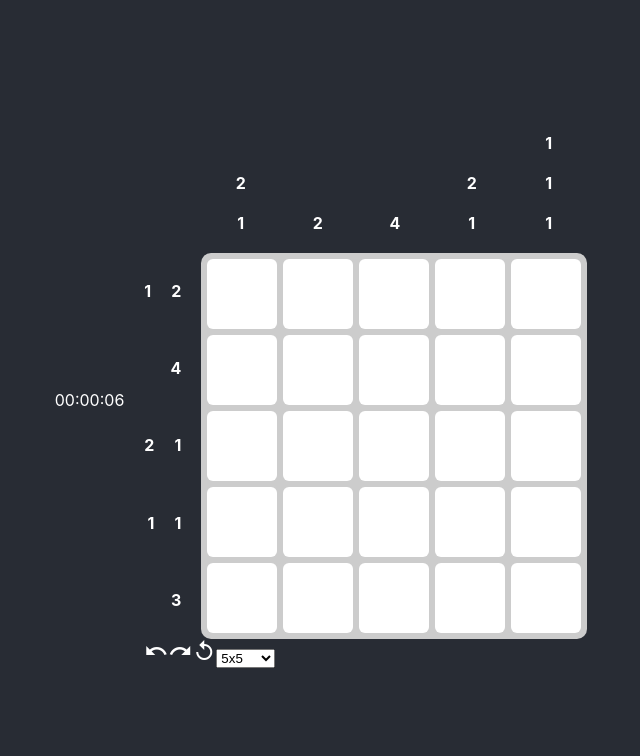
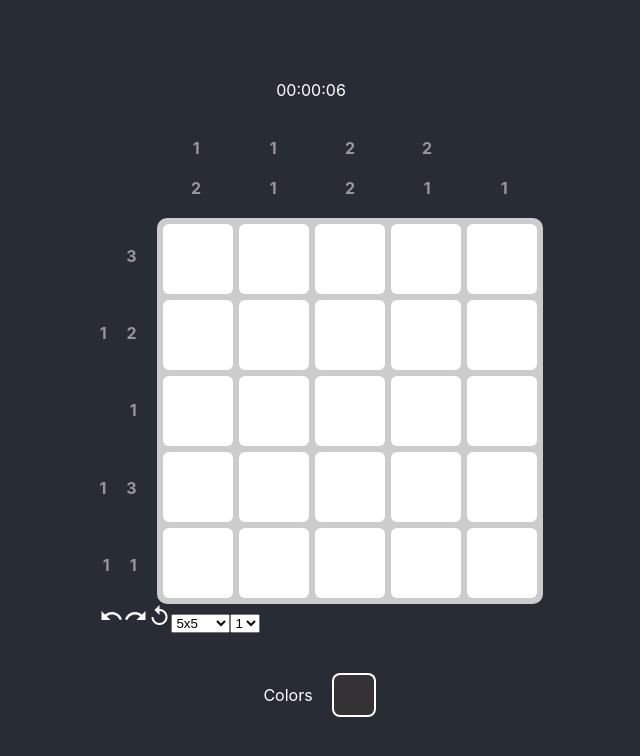
Before and after one commit to dcSpark/zkapp-nonogram, a React (Create React App) app: page / in a window 1280 px wide. Shown: the top 756 px of the page, without its empty margins (319-959 px from the left). Built offline with nearby package versions, Linux system fonts and the light colour scheme.

Commit message:
Multicolor support

```diff
--- a/package.json
+++ b/package.json
@@ -11,6 +11,7 @@
     "@types/node": "^18.11.14",
     "@types/react": "^18.0.26",
     "@types/react-dom": "^18.0.9",
+    "chroma-js": "^2.4.2",
     "classnames": "^2.3.2",
     "react": "^18.2.0",
     "react-dom": "^18.2.0",
@@ -41,6 +42,7 @@
     ]
   },
   "devDependencies": {
+    "@types/chroma-js": "^2.1.4",
     "@types/prettier": "^2.7.1",
     "gh-pages": "^4.0.0",
     "prettier": "^2.8.1"
--- a/src/components/common/constants.ts
+++ b/src/components/common/constants.ts
@@ -1,12 +1,32 @@
+import chroma from 'chroma-js';
+
 export const DefaultDimensions = {
   ROWS: 5,
   COLS: 5,
 } as const;
 
-export enum SquareValue {
+export type Color = number;
+
+export enum SquareFill {
   EMPTY,
   FILLED,
   MARKED,
+}
+
+export type SquareValue =
+  | {
+      state: SquareFill.EMPTY | SquareFill.MARKED;
+    }
+  | {
+      state: SquareFill.FILLED;
+      color: Color;
+    };
+
+export function squareStateEqual(s1: SquareValue, s2: SquareValue): boolean {
+  if (s1.state !== s2.state) return false;
+  if (s1.state !== SquareFill.FILLED || s2.state !== SquareFill.FILLED) return true;
+  if (s1.color !== s2.color) return false;
+  return true;
 }
 
 export const DimensionsChoices: [number, number][] = [
@@ -22,3 +42,8 @@ export const DimensionsChoices: [number, number][] = [
   [30, 25],
   [30, 30],
 ];
+
+export function createColors(numColors: number) {
+  if (numColors === 1) return ['#353235'];
+  return chroma.scale('Set1').mode('lab').colors(numColors);
+}
--- a/src/components/game/Board.tsx
+++ b/src/components/game/Board.tsx
@@ -1,11 +1,12 @@
 import React, { useState } from 'react';
-import { DefaultDimensions, SquareValue } from '../common/constants';
+import { createColors, DefaultDimensions, SquareFill, SquareValue } from '../common/constants';
 import { DimensionType } from './Dimension';
 import { Square } from './Square';
 import { BoardStreaks, Streak, StreakList } from './Streaks';
 
 type BoardProps = {
   getSquare: (loc: number) => SquareValue;
+  genColor: (index: number) => string;
   dimensions: DimensionType;
   onMouseDown: (event: React.MouseEvent<HTMLDivElement, MouseEvent>, loc: number) => void;
   onMouseEnter: (loc: number) => void;
@@ -18,6 +19,7 @@ function BoardRow(props: BoardProps & { startIndex: number; rowLength: number })
     rowElements.push(
       <Square
         key={loc}
+        genColor={props.genColor}
         value={props.getSquare(loc)}
         onMouseDown={event => props.onMouseDown(event, loc)}
         onMouseEnter={() => props.onMouseEnter(loc)}
@@ -56,7 +58,7 @@ interface BoardContextObject {
    * the actual board state because we're not necessarily generating
    * win states with only one solution.
    */
-  newRandomGame(newDimensions: DimensionType): void;
+  newRandomGame(newDimensions: DimensionType, newNumColors: number): void;
   getSize(): number;
 
   getExpectedStreaks(): BoardStreaks;
@@ -65,8 +67,15 @@ interface BoardContextObject {
   setSquare(loc: number, value: SquareValue): void;
   setBoard(value: SquareValue[]): void;
   getBoard(): SquareValue[];
+
+  getNumColors(): number;
+  getColorGenerator(): ColorGenerator;
 }
 const BoardContext = React.createContext<BoardContextObject>(null!);
+
+export type ColorGenerator = (numColor: number, index: number) => string;
+
+const defaultCreateColor: ColorGenerator = (num, i) => createColors(num)[i];
 
 export function GameBoard({ children }: { children: React.ReactNode }) {
   /** Number of rows and columns in game board. */
@@ -78,22 +87,28 @@ export function GameBoard({ children }: { children: React.ReactNode }) {
   const [expectedStreaks, setExpectedStreaks] = useState<BoardStreaks>(new BoardStreaks([], []));
   /** Current board state. */
   const [squares, setSquares] = useState<SquareValue[]>(
-    Array(getSize(dimensions)).fill(SquareValue.EMPTY)
+    Array(getSize(dimensions)).fill({ state: SquareFill.EMPTY })
   );
+  const [numColors, setNumColors] = useState<number>(1);
+  const [colorGenerator, setColorGenerator] = useState<ColorGenerator>(() => defaultCreateColor);
 
   const context: BoardContextObject = {
     getDimensions() {
       return dimensions;
     },
-    newRandomGame(newDimensions) {
+    newRandomGame(newDimensions, newNumColors) {
       setDimensions(newDimensions);
-      setSquares(Array(getSize(newDimensions)).fill(SquareValue.EMPTY));
+      setNumColors(newNumColors);
+      setSquares(Array(getSize(newDimensions)).fill({ state: SquareFill.EMPTY }));
 
       const size = newDimensions.rows * newDimensions.cols;
       const winSquares: SquareValue[] = [];
 
       for (let i = 0; i < size; i++) {
-        winSquares.push(Math.random() < 0.5 ? SquareValue.EMPTY : SquareValue.FILLED);
+        const color = Math.floor(Math.random() * newNumColors);
+        winSquares.push(
+          Math.random() < 0.5 ? { state: SquareFill.EMPTY } : { state: SquareFill.FILLED, color }
+        );
       }
 
       // tricky point: to generate what the streaks are for the board
@@ -121,6 +136,12 @@ export function GameBoard({ children }: { children: React.ReactNode }) {
     },
     getBoard() {
       return squares;
+    },
+    getColorGenerator() {
+      return colorGenerator;
+    },
+    getNumColors() {
+      return numColors;
     },
   };
   return <BoardContext.Provider value={context}>{children}</BoardContext.Provider>;
@@ -155,35 +176,59 @@ export function getUserFilledStreaks(
 ): BoardStreaks {
   const boardStreaks = new BoardStreaks([], []);
 
-  // Find row hint numbers.
+  const addNext = (
+    streaksForRow: StreakList,
+    currentStreak: Streak | null,
+    col: number,
+    row: number
+  ): Streak | null => {
+    const squareValue = squares[getSquareIndex(dimensions, row, col)];
+
+    // not filled → end streak
+    if (squareValue.state !== SquareFill.FILLED) {
+      return null;
+    }
+
+    // 1st value → start new streak
+    if (currentStreak == null) {
+      const newStreak = new Streak(squareValue.color, 1);
+      streaksForRow.push(newStreak);
+      return newStreak;
+    }
+
+    // color matches → continue streak
+    if (squareValue.color === currentStreak.color) {
+      currentStreak.length++;
+      return currentStreak;
+    }
+
+    // color doesn't match → new streak
+    const newStreak = new Streak(squareValue.color, 1);
+    streaksForRow.push(newStreak);
+
+    return newStreak;
+  };
+  // Find row streak numbers.
   for (let row = 0; row < dimensions.rows; row++) {
     const streaksForRow: StreakList = [];
-    let num: number = 0;
+    let currentStreak: Streak | null = null;
 
     for (let col = 0; col < dimensions.cols; col++) {
-      if (squares[getSquareIndex(dimensions, row, col)] === SquareValue.FILLED) num++;
-      else if (num) {
-        streaksForRow.push(new Streak(num));
-        num = 0;
-      }
+      currentStreak = addNext(streaksForRow, currentStreak, col, row);
     }
-    if (num || !streaksForRow.length) streaksForRow.push(new Streak(num));
+    currentStreak = null;
     boardStreaks.rows.push(streaksForRow);
   }
 
-  // Find column hint numbers.
+  // Find column streak numbers.
   for (let col = 0; col < dimensions.cols; col++) {
     const streaksForColumn: StreakList = [];
-    let num = 0;
+    let currentStreak: Streak | null = null;
 
     for (let row = 0; row < dimensions.rows; row++) {
-      if (squares[getSquareIndex(dimensions, row, col)] === SquareValue.FILLED) num++;
-      else if (num) {
-        streaksForColumn.push(new Streak(num));
-        num = 0;
-      }
+      currentStreak = addNext(streaksForColumn, currentStreak, col, row);
     }
-    if (num || !streaksForColumn.length) streaksForColumn.push(new Streak(num));
+    currentStreak = null;
     boardStreaks.cols.push(streaksForColumn);
   }
 
--- /dev/null
+++ b/src/components/game/Colors.tsx
@@ -0,0 +1,73 @@
+import React from 'react';
+import { ColorGenerator } from './Board';
+import classNames from 'classnames';
+
+/**
+ * Produces a dropdown selection box for user to select the number of colors
+ * of the game board when it's reset next.
+ *
+ * These choices are pulled from ../common/constants.ts.
+ */
+export function ColorChoices(props: { onChange: () => void }) {
+  const choices: React.ReactElement[] = [];
+
+  for (let i = 1; i < 10; i++) {
+    choices.push(<option>{i}</option>);
+  }
+
+  return (
+    <select onChange={props.onChange} id="colors-select">
+      {choices}
+    </select>
+  );
+}
+
+/**
+ * Translates individual board squares into HTML div elements.
+ */
+export function ColorSquare(props: {
+  color: number;
+  genColor: (index: number) => string;
+  selected: boolean;
+  onMouseDown: React.MouseEventHandler<HTMLDivElement>;
+  onMouseEnter: React.MouseEventHandler<HTMLDivElement>;
+}) {
+  return (
+    <div
+      className={classNames({
+        colorSquare: true,
+        selected: props.selected,
+      })}
+      style={{ backgroundColor: props.genColor(props.color) }}
+      onMouseDown={props.onMouseDown}
+      onMouseEnter={props.onMouseEnter}
+    />
+  );
+}
+
+export function ColorPicker(props: {
+  colorGenerator: ColorGenerator;
+  numColors: number;
+  selectedColor: number;
+  onSelect: (color: number) => void;
+}) {
+  const colorOptions: React.ReactElement[] = [];
+  for (let i = 0; i < props.numColors; i++) {
+    colorOptions.push(
+      <ColorSquare
+        color={i}
+        selected={i === props.selectedColor}
+        genColor={i => props.colorGenerator(props.numColors, i)}
+        onMouseDown={() => props.onSelect(i)}
+        onMouseEnter={() => {}}
+      />
+    );
+  }
+  return (
+    <div className="color-picker">
+      <span>Colors</span>
+      <div style={{ marginRight: '16px' }} />
+      {colorOptions}
+    </div>
+  );
+}
--- a/src/components/game/Game.tsx
+++ b/src/components/game/Game.tsx
@@ -7,6 +7,7 @@ import './index.css';
 import { useGameMouse } from './GameMouse';
 import { useHistory } from './History';
 import { useCallback } from 'react';
+import { ColorChoices, ColorPicker } from './Colors';
 
 function TimeDisplay(props: { seconds: number }) {
   return <div>{new Date(1000 * (props.seconds + 1)).toISOString().substring(11, 11 + 8)}</div>;
@@ -26,30 +27,51 @@ export function Game() {
   }, [history.getLatestSnapshot().winState]);
 
   useEffect(() => {
-    board.newRandomGame(board.getDimensions());
+    board.newRandomGame(board.getDimensions(), board.getNumColors());
     // eslint-disable-next-line react-hooks/exhaustive-deps
   }, []);
 
   const generateNewBoard = useCallback(() => {
-    const sel = document.getElementById('dimensions-select') as HTMLSelectElement | undefined;
-    if (sel == null) return;
-    const index = sel.selectedIndex;
-    const nextDimensions = {
-      rows: DimensionsChoices[index][1],
-      cols: DimensionsChoices[index][0],
+    let nextDimensions;
+    {
+      const dimensionSel = document.getElementById('dimensions-select') as
+        | HTMLSelectElement
+        | undefined;
+      if (dimensionSel == null) return;
+      const dimensionSelectionIndex = dimensionSel.selectedIndex;
+      nextDimensions = {
+        rows: DimensionsChoices[dimensionSelectionIndex][1],
+        cols: DimensionsChoices[dimensionSelectionIndex][0],
       };
+    }
+    let numColors;
+    {
+      const colorsSel = document.getElementById('colors-select') as HTMLSelectElement | undefined;
+      if (colorsSel == null) return;
+      numColors = colorsSel.selectedIndex + 1;
+    }
 
     setSeconds(0);
-    board.newRandomGame(nextDimensions);
-    mouse.reset();
+    board.newRandomGame(nextDimensions, numColors);
+    mouse.reset(true);
     history.reset(nextDimensions);
   }, []);
+
+  const colorGenerator = board.getColorGenerator();
+  const numColors = board.getNumColors();
+  const indexedColorGenerator = React.useCallback(
+    (index: number) => {
+      return colorGenerator(numColors, index);
+    },
+    [colorGenerator, numColors]
+  );
   return (
     <div
       className="game"
       onContextMenu={e => e.preventDefault()}
       onMouseUp={() => history.appendHistory()}
     >
+      <div className="game-content">
         <div className="left-panel">
           <div className="game-info">
             <TimeDisplay seconds={seconds} />
@@ -59,6 +81,7 @@ export function Game() {
         <div className="right-panel">
           <div className="upper-board">
             <StreakSection
+              genColor={indexedColorGenerator}
               currentStreaks={history.getLatestSnapshot().streaks.cols}
               expectedStreaks={board.getExpectedStreaks().cols}
               type="col"
@@ -66,11 +89,13 @@ export function Game() {
           </div>
           <div className="lower-board">
             <StreakSection
+              genColor={indexedColorGenerator}
               currentStreaks={history.getLatestSnapshot().streaks.rows}
               expectedStreaks={board.getExpectedStreaks().rows}
               type="row"
             />
             <Board
+              genColor={indexedColorGenerator}
               getSquare={board.getSquare}
               dimensions={board.getDimensions()}
               onMouseDown={(event, loc) => mouse.squareClick(event, loc)}
@@ -88,7 +113,15 @@ export function Game() {
               replay
             </span>
             <DimensionChoices onChange={generateNewBoard} />
+            <ColorChoices onChange={generateNewBoard} />
           </div>
+        </div>
+        <ColorPicker
+          colorGenerator={colorGenerator}
+          numColors={numColors}
+          selectedColor={mouse.getSelectedColor()}
+          onSelect={color => mouse.setSelectedColor(color)}
+        />
       </div>
     </div>
   );
--- a/src/components/game/GameMouse.tsx
+++ b/src/components/game/GameMouse.tsx
@@ -1,11 +1,7 @@
 import React from 'react';
 import { useState } from 'react';
-import { SquareValue } from '../common/constants';
+import { SquareFill, squareStateEqual, SquareValue } from '../common/constants';
 import { useGameBoard } from './Board';
-
-const BLACK_COLOR: Color = '#000000';
-
-type Color = string;
 
 export type MouseState = {
   color: undefined | string;
@@ -50,15 +46,22 @@ interface GameMouseContextObject {
    * @param {number} loc Index of the square being hovered over.
    */
   squareHover(loc: number): void;
-  reset(): void;
+
+  /**
+   * fullReset → new board
+   */
+  reset(fullReset: boolean): void;
+
+  getSelectedColor(): number;
+  setSelectedColor(color: number): void;
 }
 const MouseContext = React.createContext<GameMouseContextObject>(null!);
 
 export function GameMouse({ children }: { children: React.ReactNode }) {
   const [lMouseDown, setLMouseDown] = useState<boolean>(false);
   const [rMouseDown, setRMouseDown] = useState<boolean>(false);
-  const [initialSquare, setInitialSquare] = useState<SquareValue>(SquareValue.EMPTY);
-  const [currentAction, setCurrentAction] = useState<SquareValue>(SquareValue.EMPTY);
+  const [currentAction, setCurrentAction] = useState<SquareValue>({ state: SquareFill.EMPTY });
+  const [selectedColor, setSelectedColor] = useState<number>(0);
   const board = useGameBoard();
 
   const context: GameMouseContextObject = {
@@ -68,38 +71,49 @@ export function GameMouse({ children }: { children: React.ReactNode }) {
       if (event.button === 0) {
         if (event.type === 'mousedown') {
           setLMouseDown(true);
-          const action =
-            clickedSquare === SquareValue.EMPTY ? SquareValue.FILLED : SquareValue.EMPTY;
+          const action: SquareValue =
+            clickedSquare.state === SquareFill.EMPTY ||
+            (clickedSquare.state === SquareFill.FILLED && clickedSquare.color !== selectedColor)
+              ? { state: SquareFill.FILLED, color: selectedColor }
+              : { state: SquareFill.EMPTY };
           setCurrentAction(action);
           board.setSquare(loc, action);
         }
       } else if (event.button === 2) {
         if (event.type === 'mousedown') {
           setRMouseDown(true);
-          const action =
-            clickedSquare === SquareValue.EMPTY ? SquareValue.MARKED : SquareValue.EMPTY;
+          const action: SquareValue =
+            clickedSquare.state === SquareFill.EMPTY
+              ? { state: SquareFill.MARKED }
+              : { state: SquareFill.EMPTY };
           setCurrentAction(action);
           board.setSquare(loc, action);
         }
       } else {
         return;
       }
-      setInitialSquare(clickedSquare);
     },
     squareHover(loc) {
       if (!lMouseDown && !rMouseDown) return;
 
       const hoveredSquare = board.getSquare(loc);
-      if (initialSquare !== hoveredSquare) {
-        return;
-      }
+      // avoid triggering a bunch of setSquare calls if the state is the same
+      if (squareStateEqual(hoveredSquare, currentAction)) return;
       board.setSquare(loc, currentAction);
     },
-    reset() {
+    getSelectedColor() {
+      return selectedColor;
+    },
+    setSelectedColor(color) {
+      setSelectedColor(color);
+    },
+    reset(fullReset: boolean) {
       setLMouseDown(false);
       setRMouseDown(false);
-      setInitialSquare(SquareValue.EMPTY);
-      setCurrentAction(SquareValue.EMPTY);
+      setCurrentAction({ state: SquareFill.EMPTY });
+      if (fullReset) {
+        setSelectedColor(0);
+      }
     },
   };
   return <MouseContext.Provider value={context}>{children}</MouseContext.Provider>;
--- a/src/components/game/History.tsx
+++ b/src/components/game/History.tsx
@@ -1,6 +1,6 @@
 import React from 'react';
 import { useState } from 'react';
-import { SquareValue } from '../common/constants';
+import { SquareFill, SquareValue } from '../common/constants';
 import { getUserFilledStreaks, useGameBoard } from './Board';
 import { DimensionType } from './Dimension';
 import { useGameMouse } from './GameMouse';
@@ -53,7 +53,7 @@ const HistoryContext = React.createContext<HistoryContextObject>(null!);
 function genInitialHistory(dimensions: DimensionType): HistorySnapshot {
   return {
     streaks: new BoardStreaks(Array(dimensions.rows).fill([]), Array(dimensions.cols).fill([])),
-    squares: Array(dimensions.rows * dimensions.cols).fill(SquareValue.EMPTY),
+    squares: Array(dimensions.rows * dimensions.cols).fill({ state: SquareFill.EMPTY }),
     winState: false,
   };
 }
@@ -89,7 +89,7 @@ export function GameHistory({ children }: { children: React.ReactNode }) {
         ])
       );
       setStepNumber(historyUntilStep.length);
-      mouse.reset();
+      mouse.reset(false);
     },
     undoAction() {
       if (stepNumber === 0) return;
--- a/src/components/game/Square.tsx
+++ b/src/components/game/Square.tsx
@@ -1,18 +1,24 @@
 import React from 'react';
-import { SquareValue } from '../common/constants';
+import { SquareFill, SquareValue } from '../common/constants';
 
 /**
  * Translates individual board squares into HTML div elements.
  */
 export function Square(props: {
   value: undefined | SquareValue;
+  genColor: (index: number) => string;
   onMouseDown: React.MouseEventHandler<HTMLDivElement>;
   onMouseEnter: React.MouseEventHandler<HTMLDivElement>;
 }) {
-  const value: string = SquareValue[props.value ?? SquareValue.FILLED];
+  const value: string = SquareFill[props.value?.state ?? SquareFill.FILLED];
   return (
     <div
       className={'square square-' + value}
+      style={
+        props.value != null && props.value.state === SquareFill.FILLED
+          ? { backgroundColor: props.genColor(props.value.color) }
+          : {}
+      }
       onMouseDown={props.onMouseDown}
       onMouseEnter={props.onMouseEnter}
     >
--- a/src/components/game/Streaks.tsx
+++ b/src/components/game/Streaks.tsx
@@ -1,5 +1,6 @@
 import React from 'react';
-import classNames from 'classnames';
+import { Color } from '../common/constants';
+import chroma from 'chroma-js';
 
 /** ex: 3 1 3 */
 export type StreakList = Streak[];
@@ -20,30 +21,60 @@ export class BoardStreaks {
 
 export class Streak {
   length: number;
+  color: Color;
 
-  constructor(length: number) {
+  constructor(color: Color, length: number) {
+    this.color = color;
     this.length = length;
   }
 
   equals(other: Streak): boolean {
     if (this.length !== other.length) return false;
+    if (this.color !== other.color) return false;
     return true;
   }
 }
-function StreakElement(prop: { crossOut: boolean; streak: Streak }) {
+
+function adjustColor(color: string, targetContrast: number): string {
+  const gameBackgroundColor = '#282c34';
+
+  let finalColor = color;
+
+  while (chroma.contrast(gameBackgroundColor, finalColor) >= targetContrast) {
+    finalColor = chroma(finalColor).darken(0.1).hex();
+  }
+  while (chroma.contrast(gameBackgroundColor, finalColor) <= targetContrast) {
+    finalColor = chroma(finalColor).brighten(0.1).hex();
+  }
+
+  return finalColor;
+}
+
+function StreakElement(props: {
+  crossOut: boolean;
+  streak: Streak;
+  genColor: (index: number) => string;
+}) {
+  // repeatedly brighten color until the contrast is good enough
+  const incompleteColor = adjustColor(props.genColor(props.streak.color), 4.5);
+
+  // repeatedly darken color as long as contrast is good enough
+  const completeColor = adjustColor(props.genColor(props.streak.color), 1.5);
+
   return (
     <div
-      className={classNames({
-        hint: true,
-        crossout: prop.crossOut,
-      })}
+      className={'hint'}
+      style={{
+        color: props.crossOut ? completeColor : incompleteColor,
+      }}
     >
-      {prop.streak.length}
+      {props.streak.length}
     </div>
   );
 }
 
 function StreakListElement(props: {
+  genColor: (index: number) => string;
   /** the streak the user has actually drawn on the board */
   currentStreaks: StreakList;
   /** the expected streak for the solution */
@@ -73,7 +104,9 @@ function StreakListElement(props: {
       }
     }
 
-    streaks.push(<StreakElement crossOut={foundMatch} streak={expectedStreak} />);
+    streaks.push(
+      <StreakElement genColor={props.genColor} crossOut={foundMatch} streak={expectedStreak} />
+    );
   }
 
   return <div className={'hint-' + props.type}>{streaks}</div>;
@@ -90,6 +123,7 @@ function StreakListElement(props: {
  * and are thus given a different div className than normal hint numbers.
  */
 export function StreakSection(props: {
+  genColor: (index: number) => string;
   currentStreaks: StreakList[];
   expectedStreaks: StreakList[];
   type: 'row' | 'col';
@@ -108,6 +142,7 @@ export function StreakSection(props: {
   for (let i = 0; i < props.expectedStreaks.length; i++) {
     streakLists.push(
       <StreakListElement
+        genColor={props.genColor}
         currentStreaks={props.currentStreaks[i]}
         expectedStreaks={props.expectedStreaks[i]}
         type={props.type}
--- a/src/components/game/index.css
+++ b/src/components/game/index.css
@@ -25,12 +25,7 @@ ul {
   align-items: center;
   font-weight: 700;
   font-size: 16px;
-  color: #fff;
   transition: color 0.2s ease 0s;
-}
-
-.crossout {
-  color: #666;
 }
 
 .lower-board {
@@ -109,10 +104,6 @@ ul {
   transition: transform 0.2s ease 0s;
 }
 
-.square-FILLED {
-  background-color: #353235;
-}
-
 @keyframes blink {
   from  { box-shadow: 0 0 0 8px #1a7acd;}
   to    { box-shadow: 0 0 0 8px #40ffdd;}
@@ -134,10 +125,6 @@ ul {
 .game {
   background-color: #282c34;
   min-height: 100vh;
-  display: flex;
-  flex-direction: row;
-  align-items: center;
-  justify-content: center;
   color: white;
   -webkit-touch-callout: none;
   -webkit-user-select: none;
@@ -148,6 +135,63 @@ ul {
   cursor: default;
 }
 
+.game-content {
+  display: flex;
+  flex-direction: column;
+  align-items: center;
+  justify-content: space-between;
+  height: 80vh;
+  padding-top: 10vh;
+}
+
 .game-info {
   margin-right: 20px;
 }
+
+.color-picker {
+  display: flex;
+  flex-direction: row;
+  align-items: center;
+}
+
+
+/** Color Palette Square **/
+
+.colorSquare {
+  position: relative;
+  display: flex;
+  -webkit-box-align: center;
+  align-items: center;
+  -webkit-box-pack: center;
+  justify-content: center;
+  border-width: 3px;
+  border-radius: 6px;
+  margin: 5px;
+  float: left;
+  height: 40px;
+  width: 40px;
+  cursor: pointer;
+  transition: border 0.2s ease 0s, background-color 0.2s ease 0s;
+}
+
+.colorSquare.selected {
+  box-shadow: 0 0 0 2px #ffffff;
+}
+
+.colorSquare::after {
+  transform: scale(0);
+}
+
+@keyframes grey-blink {
+  from  { box-shadow: 0 0 0 4px #ffffff;}
+  to    { box-shadow: 0 0 0 4px #cccccc;}
+}
+
+.colorSquare:hover {
+  animation-name: grey-blink;
+  animation-duration: 0.5s;
+  animation-iteration-count: infinite;
+  animation-direction: alternate;
+  z-index: 1;
+  cursor: pointer;
+}
```
Also changed, not shown: 1 other file (tests, documents, lock files or other folders). Lines whose indentation alone changed are shown as unchanged.
